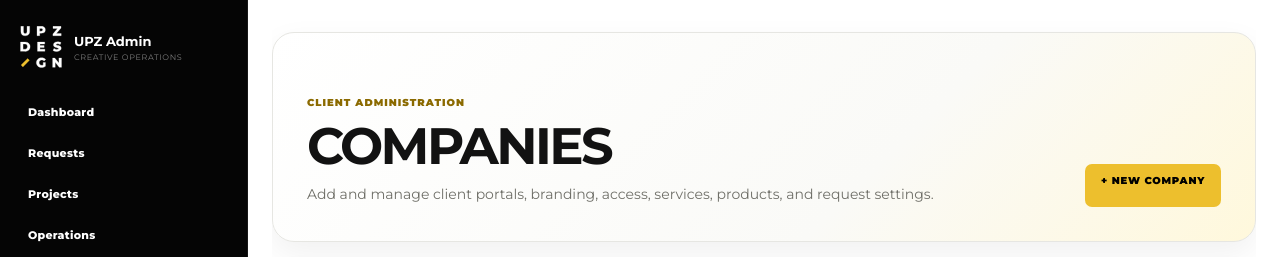
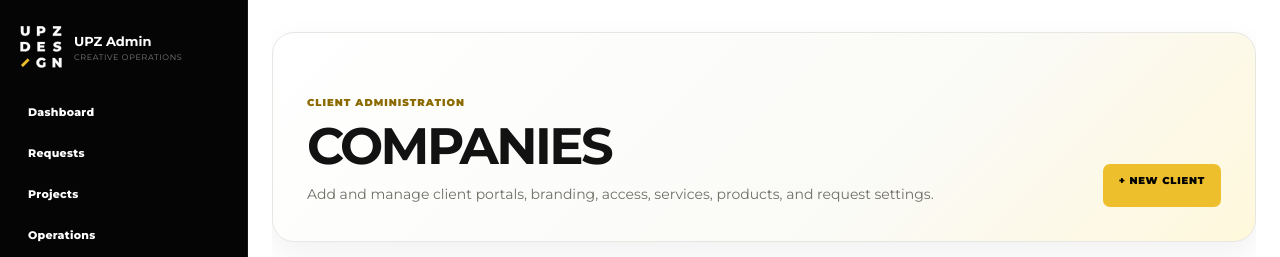
Before and after one commit to UpzDesign/store-upz, a Next.js app: page /admin/companies in a window 1280 px wide. Shown: the top 257 px of the page. Built offline with nearby package versions, Linux system fonts and the light colour scheme; no server answers; the database is empty.

Commit message:
Show text logos in company directory

```diff
--- a/app/admin/companies/page.tsx
+++ b/app/admin/companies/page.tsx
@@ -2,8 +2,9 @@
 
 import Link from "next/link";
 import { useEffect, useState } from "react";
+import CompanyLogo from "@/components/CompanyLogo";
 
-type Company={id:number;name:string;slug:string;shortName:string;logo?:string|null;primaryColor:string;heroText:string;portalEnabled:boolean;newRequestCount?:number};
+type Company={id:number;name:string;slug:string;shortName:string;logo?:string|null;logoType?:string|null;logoText?:string|null;logoTextColor?:string|null;logoFontStyle?:string|null;primaryColor:string;heroText:string;portalEnabled:boolean;newRequestCount?:number};
 
 export default function CompaniesPage(){
   const [companies,setCompanies]=useState<Company[]>([]);
@@ -11,10 +12,10 @@ export default function CompaniesPage(){
   const [error,setError]=useState("");
   useEffect(()=>{fetch("/api/admin/companies",{cache:"no-store"}).then((response)=>{if(!response.ok)throw new Error("Unable to load companies");return response.json();}).then((data)=>setCompanies(Array.isArray(data)?data:[])).catch((err)=>setError(err?.message||"Unable to load companies")).finally(()=>setLoading(false));},[]);
   return <main className="admin-page"><section className="admin-main">
-    <header className="admin-hero"><div><div className="admin-eyebrow">Client Administration</div><h1>Companies</h1><p>Add and manage client portals, branding, access, services, products, and request settings.</p></div><Link className="admin-primary-button" href="/admin/new-company">+ New Company</Link></header>
+    <header className="admin-hero"><div><div className="admin-eyebrow">Client Administration</div><h1>Companies</h1><p>Add and manage client portals, branding, access, services, products, and request settings.</p></div><Link className="admin-primary-button" href="/admin/new-company">+ New Client</Link></header>
     <section className="admin-section"><div className="admin-section-heading"><div><span>Client Directory</span><h2>Active client portals</h2></div></div>
       {loading&&<p>Loading companies...</p>}{error&&<p className="admin-error">{error}</p>}
-      <div className="admin-company-grid">{companies.map((company)=>{const count=Number(company.newRequestCount||0);return <article key={company.id} className={`admin-company-card ${count>0?"has-new-requests":""}`}>{count>0&&<Link className="admin-request-badge" href={`/admin/company/${company.slug}/requests`}>{count} new</Link>}<div className="admin-company-logo" style={{borderColor:company.primaryColor}}><img src={company.logo||"/upz-logo.svg"} alt={`${company.name} logo`}/></div><div><span style={{color:company.primaryColor}}>{company.shortName}</span><h3>{company.name}</h3><p>{company.heroText}</p></div><div className="admin-company-meta"><div><strong>Status</strong><span>{company.portalEnabled?"Active":"Disabled"}</span></div><div><strong>Requests</strong><Link href={`/admin/company/${company.slug}/requests`}>{count?`${count} new`:"View Requests"}</Link></div><div><strong>Manage</strong><Link href={`/admin/company/${company.slug}`}>Company Settings</Link></div><div><strong>Portal</strong><Link href={`/portal/${company.slug}`}>Open Portal</Link></div></div></article>;})}</div>
+      <div className="admin-company-grid">{companies.map((company)=>{const count=Number(company.newRequestCount||0);return <article key={company.id} className={`admin-company-card ${count>0?"has-new-requests":""}`}>{count>0&&<Link className="admin-request-badge" href={`/admin/company/${company.slug}/requests`}>{count} new</Link>}<div className="admin-company-logo" style={{borderColor:company.primaryColor}}><CompanyLogo company={company}/></div><div><span style={{color:company.primaryColor}}>{company.shortName}</span><h3>{company.name}</h3><p>{company.heroText}</p></div><div className="admin-company-meta"><div><strong>Status</strong><span>{company.portalEnabled?"Active":"Disabled"}</span></div><div><strong>Requests</strong><Link href={`/admin/company/${company.slug}/requests`}>{count?`${count} new`:"View Requests"}</Link></div><div><strong>Manage</strong><Link href={`/admin/company/${company.slug}`}>Company Settings</Link></div><div><strong>Portal</strong><Link href={`/portal/${company.slug}`}>Open Portal</Link></div></div></article>;})}</div>
       {!loading&&!error&&!companies.length&&<p>No companies have been added yet.</p>}
     </section>
   </section></main>;
```
